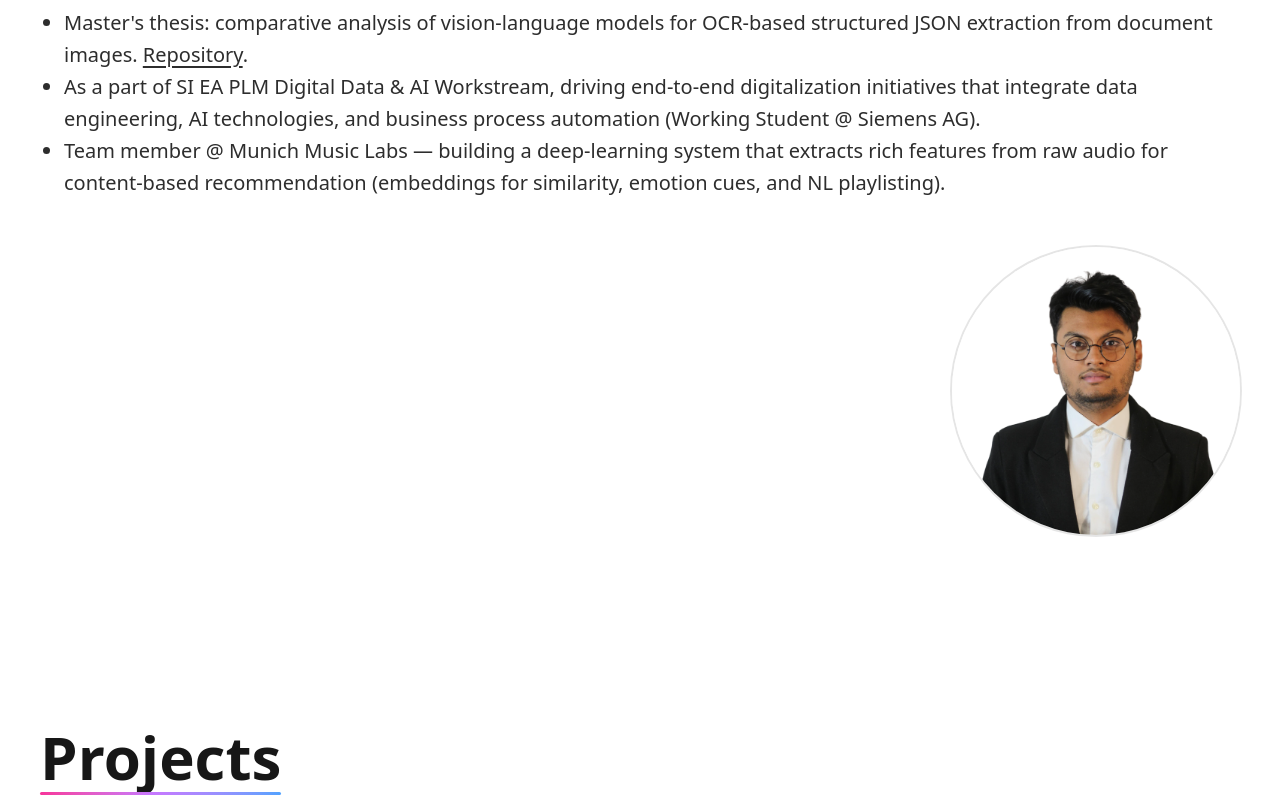
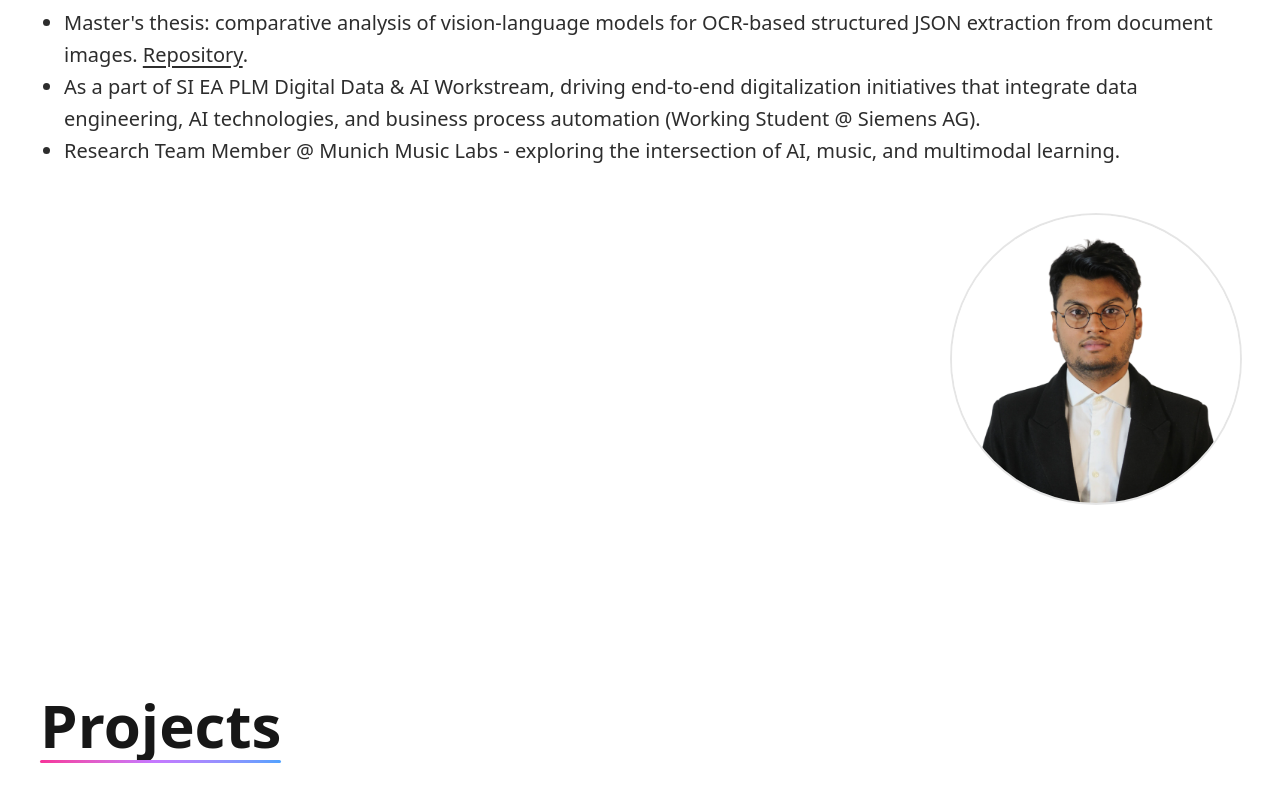
Before and after one commit to uddipan77/portfolio_Uddipan, a Next.js app in the folder site/: page / in a window 1280 px wide. Shown: the part 940-1740 px from the top of the page. Built offline with nearby package versions, Linux system fonts and the light colour scheme.

Commit message:
Update resume and portfolio experience

```diff
--- a/site/app/page.tsx
+++ b/site/app/page.tsx
@@ -475,9 +475,8 @@ export default function Page() {
                 (Working Student @ Siemens AG).
               </li>
               <li>
-                Team member @ Munich Music Labs — building a deep-learning system that extracts rich
-                features from raw audio for content-based recommendation (embeddings for similarity,
-                emotion cues, and NL playlisting).
+                Research Team Member @ Munich Music Labs - exploring the intersection of AI,
+                music, and multimodal learning.
               </li>
             </ul>
           </div>
@@ -694,8 +693,7 @@ export default function Page() {
             </div>
             <ul className="list-disc pl-6 mt-2 opacity-90">
               <li>
-                Developing an LLM/foundation-model-driven pipeline to transcribe audio into
-                symbolic music.
+                Developing a multimodal audio-MIDI model for instrument assignment.
               </li>
             </ul>
           </div>
@@ -730,7 +728,7 @@ export default function Page() {
             <div className="flex flex-col gap-2 md:flex-row md:items-start md:justify-between">
               <div>
                 <h3 className="text-xl md:text-2xl font-semibold">
-                  Working Student - Data Analyst, Schaeffler Germany
+                  Working Student - Data Analysis and Machine Learning, Schaeffler Germany
                 </h3>
                 <p className="mt-3 font-medium">Responsibilities:</p>
               </div>
@@ -738,13 +736,12 @@ export default function Page() {
             </div>
             <ul className="list-disc pl-6 mt-2 opacity-90">
               <li>
-                Built interactive Power BI dashboards for BOM and financial reporting, including
-                data cleaning, transformation, and data model design to support accurate visual
-                analysis.
+                Built an anomaly detection pipeline to identify unusual BOM component prices and
+                surface flagged cases in Power BI for analysis.
               </li>
               <li>
-                Automated SAP report extraction and SharePoint-based reporting workflows using
-                Power Automate to support downstream Power BI refresh.
+                Developed a quantity forecasting solution using regional market data, growth
+                factors, and historical planning inputs to generate country-level demand scenarios.
               </li>
             </ul>
             <p className="mt-4 opacity-90">
```
Also changed, not shown: 1 other file (tests, documents, lock files or other folders).
